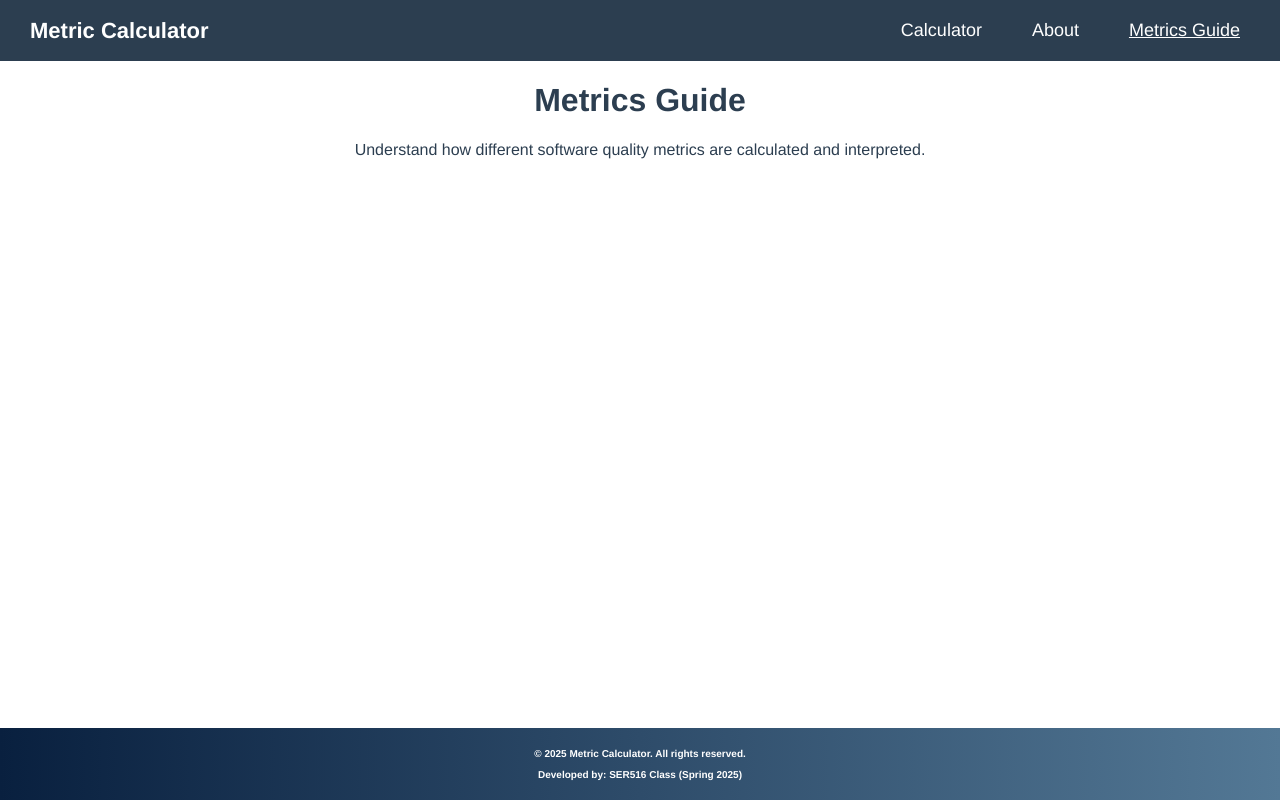
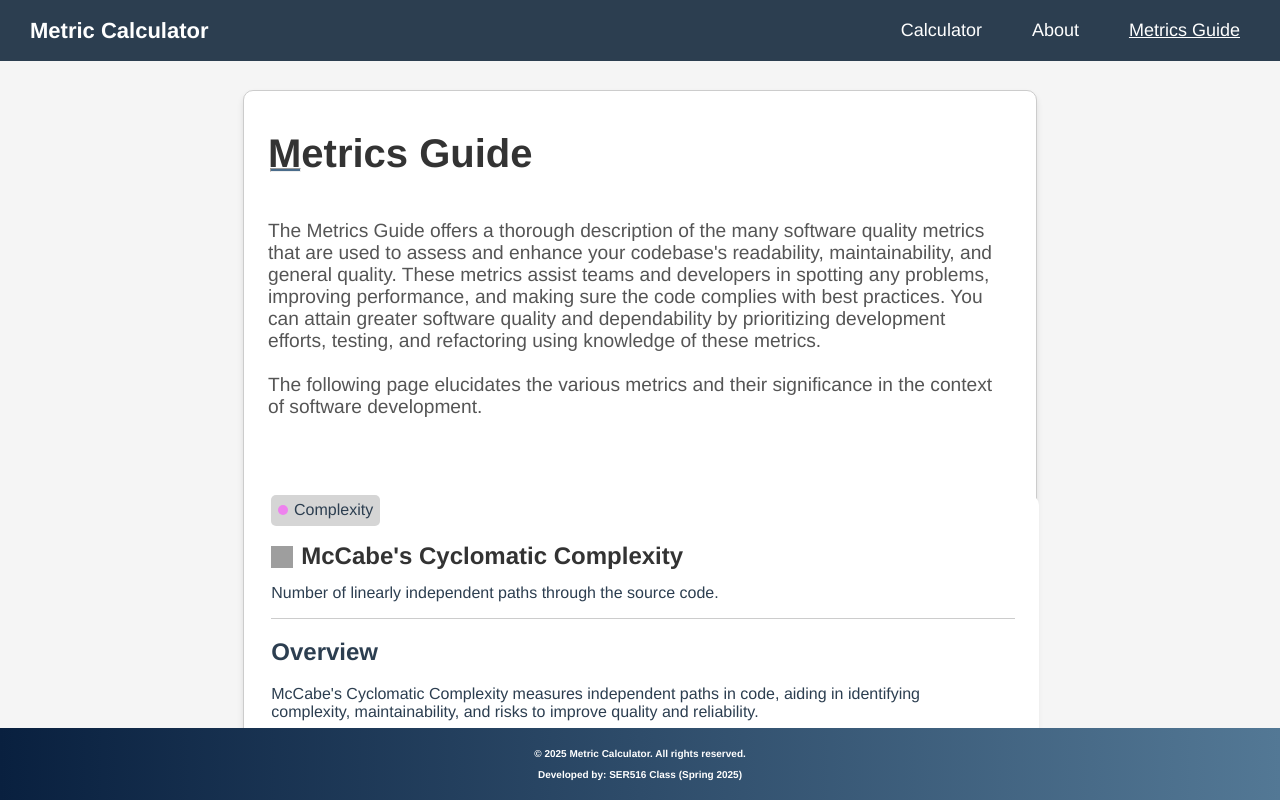
Before and after one commit to agarasia/SER516_Spring25_Teams_3_and_4_Frontend, a Vue app in the folder FrontEnd/: page / in a window 1280 px wide. Both pictures are taken after a click on the button "Metrics Guide". Shown: the top 800 px of the page. Built offline with nearby package versions, Linux system fonts and the light colour scheme; grey boxes are pictures that could not be loaded.

Commit message:
Task-133: Added content for Cyclomatic Complexity

```diff
--- a/FrontEnd/src/components/MetricsGuide.vue
+++ b/FrontEnd/src/components/MetricsGuide.vue
@@ -1,12 +1,136 @@
 <template>
-  <div>
-    <h1>Metrics Guide</h1>
-    <p>Understand how different software quality metrics are calculated and interpreted.</p>
-  </div>
+  <div class="metrics-guide-container">
+    <div class="metrics-guide-box">
+      <p class="metrics-guide-heading">Metrics Guide</p>
+      <hr style="width: 3.8%; margin-left: 1.8px; height: 2px; background-color: #4A6C8B;">
+      <p id="metrics-guide-overview">
+        The Metrics Guide offers a thorough description of the many software quality metrics that are used to assess and enhance your codebase's readability, maintainability, and general quality. These metrics assist teams and developers in spotting any problems, improving performance, and making sure the code complies with best practices. You can attain greater software quality and dependability by prioritizing development efforts, testing, and refactoring using knowledge of these metrics.<br><br>
+        The following page elucidates the various metrics and their significance in the context of software development.
+      </p>
+
+      <div class="metrics-guide-box" style="margin-left: -2.7%; border: 0; box-shadow: none;">
+        <div class="metric-category">
+            <span style="display: inline-flex; align-items: center;">
+            <span style="width: 10px; height: 10px; background-color: violet; border-radius: 50%; margin-right: 0.4em;"></span>
+            Complexity
+            </span>
+        </div>
+        <div class="metric-heading-container">
+          <img src="https://img.icons8.com/?size=100&id=94186&format=png&color=000000" alt="Icon" style="width: 22px; height: 22px; margin-top:1.25em; padding-right:0.5em">
+          <h1 class="metric-heading">McCabe's Cyclomatic Complexity</h1>
+        </div>
+        <p>Number of linearly independent paths through the source code.</p>
+        <hr style="width: 96.8%; margin-left: 0em; height: 0.1px; border: 0px; background-color: #ccc;">
+        <div class="metric-overview" style="width: 95%;">
+          <h2>Overview</h2>
+            <p style="font-weight: 500;">McCabe's Cyclomatic Complexity measures independent paths in code, aiding in identifying complexity, maintainability, and risks to improve quality and reliability.</p>
+          <h2>How to use this metric</h2>
+            <p style="font-weight: 500;">Use Cyclomatic Complexity to identify overly complex code sections, prioritize refactoring efforts, and improve maintainability. It helps in assessing the risk of changes and ensuring better test coverage by focusing on independent paths.</p>
+            <div class="important-considerations">
+              <div class="important-header">
+                <img src="https://img.icons8.com/ios-filled/50/ffa500/error--v1.png" alt="Important Icon" class="important-icon" />
+                <span>Important Considerations</span>
+              </div>
+              <p>
+                Ensure that Cyclomatic Complexity values are regularly reviewed and kept within acceptable thresholds. Excessively high values can indicate unmanageable code, while overly low values may suggest insufficient functionality.
+              </p>
+            </div>
+            <h2>Interpretation</h2>
+              <p style="font-weight: 500;">
+                Higher Cyclomatic Complexity values indicate more complex code, which may be harder to maintain and test. Lower values suggest simpler, more maintainable code. Aim for a balance to ensure code quality and functionality.
+              </p>
+
+        </div>
+      </div>
+    </div>
+    </div>
 </template>
 
-<script lang="ts">
+<script>
 export default {
   name: 'MetricsGuide',
 };
 </script>
+
+<style scoped>
+.metric-category {
+  background-color: #d5d5d5;
+  padding: 0.4em;
+  border-radius: 5px;
+  width: fit-content;
+  font-weight: normal;
+}
+
+.metrics-guide-container {
+  display: flex;
+  justify-content: center;
+  align-items: center;
+  height: 100vh;
+  background-color: #f5f5f5; /* Optional: Add a light background color */
+  padding-bottom: 18em; /* Add extra space at the bottom to avoid footer obstruction */
+  padding-top: 11em;
+}
+
+.metric-heading-container {
+  display: flex;
+  margin-bottom: 1em; /* Space below the heading */
+}
+
+#metrics-guide-overview {
+  font-size: 1.2em;
+  color: #555; /* Optional: Change text color */
+  margin-top: 2.5em; /* Space above the paragraph */
+  margin-bottom: 4em; /* Space below the paragraph */
+  margin-right: 2em; /* Space to the right */
+}
+
+.metrics-guide-heading {
+  font-size: 2.5em;
+  font-weight: bold;
+  color: #333; /* Optional: Change text color */
+  margin-bottom: -0.4em; /* Space below the heading */
+}
+.metrics-guide-box {
+  width: 60vw;
+  max-width: 1200px; /* Optional: Limit the maximum width */
+  border-radius: 10px;
+  border: 1px solid #ccc;
+  text-align: left;
+  margin: 3em;
+  padding-left: 1.5em;
+  background-color: #fff; /* Optional: Add a white background for contrast */
+  box-shadow: 0 4px 6px rgba(0, 0, 0, 0.1); /* Optional: Add a subtle shadow */
+}
+
+.metric-heading {
+  font-size: 1.5em;
+  font-weight: bold;
+  color: #333; /* Optional: Change text color */
+  margin-bottom: -0.4em; /* Space below the heading */
+}
+
+.important-considerations {
+  background-color: #f9f9f9;
+  border: 1px solid #ddd;
+  border-radius: 8px;
+  padding: 15px;
+  margin-top: 20px;
+  display: flex;
+  flex-direction: column;
+  gap: 10px;
+}
+
+.important-header {
+  display: flex;
+  align-items: center;
+  font-weight: bold;
+  font-size: 1.2em;
+  color: #333;
+}
+
+.important-icon {
+  width: 20px;
+  height: 20px;
+  margin-right: 10px;
+}
+</style>
```
